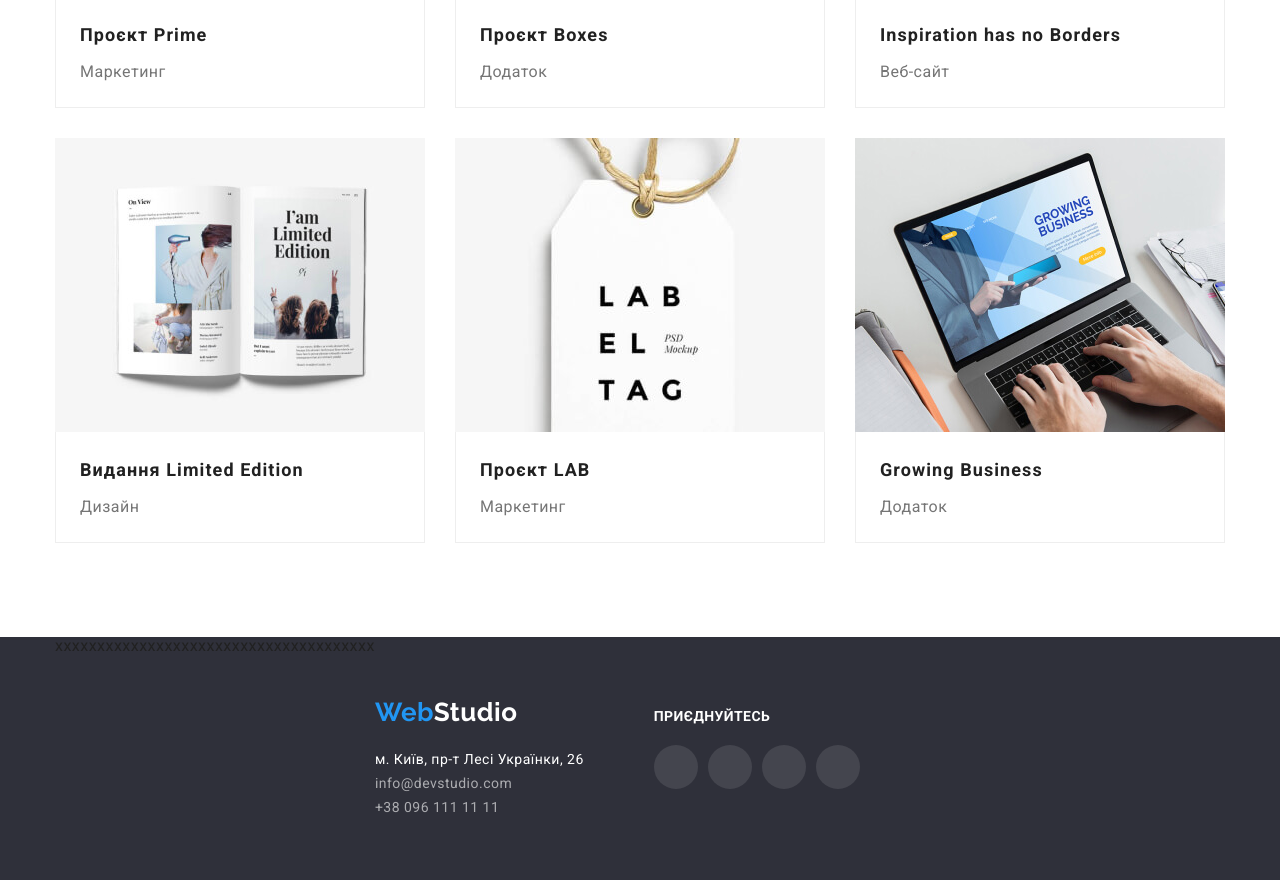
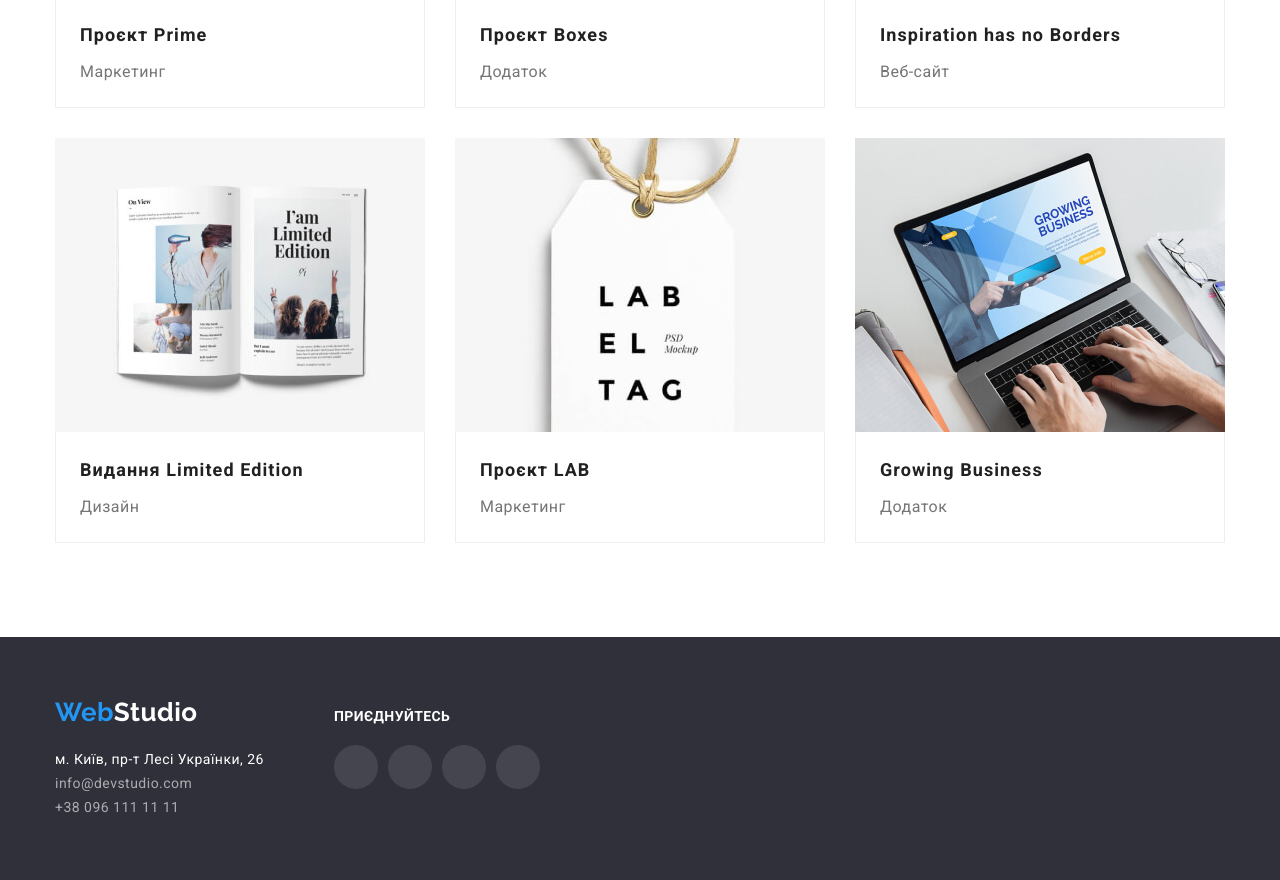
Before and after one commit to Yan-IT/goit-markup-hw-04, a plain HTML site: page portfolio.html in a window 1280 px wide. Shown: the part 975-1855 px from the top of the page. Drawn offline with nearby package versions, Linux system fonts and the light colour scheme.

Commit message:
Update portfolio.html

```diff
--- a/portfolio.html
+++ b/portfolio.html
@@ -153,7 +153,7 @@
     </main>
     <footer>
       <section class="footer-section-address">
-        <div class="container container-footer">xxxxxxxxxxxxxxxxxxxxxxxxxxxxxxxxxxxxxx
+        <div class="container container-footer">
           <div class="address-footer">
             <a href="./index.html" class="footer-logo">
               <span class="footer-logo-blue">Web</span>Studio
```
